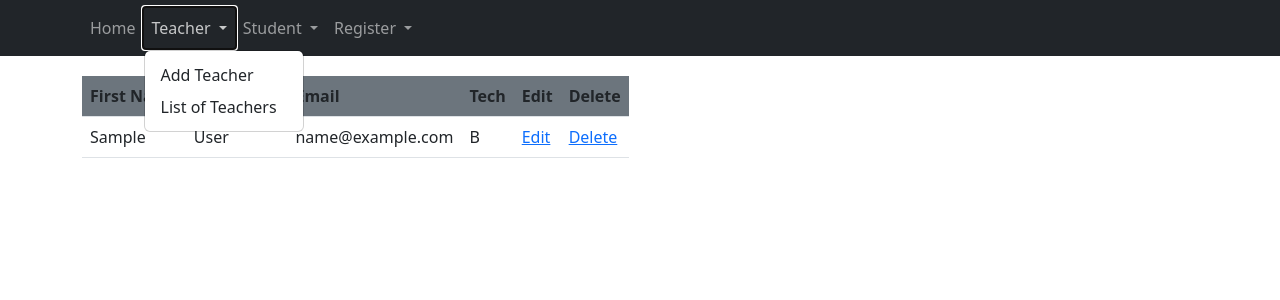
After one commit to I-Behdar/Teaching-Platform, a Django app: page /students/ in a window 1280 px wide, after a click on "Teacher". The commit adds this page. Shown: the top 300 px of the page. Run offline with Django 4.2, Linux system fonts and the light colour scheme; tables that the repository leaves empty hold one stand-in row (values such as "Sample post"); some libraries are stand-ins or nearby versions.

Commit message:
Add some more features

```diff
--- a/templates/navbar.html
+++ b/templates/navbar.html
@@ -25,11 +25,34 @@
                 <li class="nav-item active">
                     <a href="{% url 'home_temp' %}" class="nav-link">Home</a>
                 </li>
-                <li class="nav-item active">
-                    <a href="{% url 'teachers_temp' %}" class="nav-link">Teachers</a>
+                <li class="nav-item active dropdown">
+                    <a href="#" class="nav-link dropdown-toggle"
+                       id="navbarDropdown"
+                       role="button"
+                       data-bs-toggle="dropdown"
+                       aria-expanded="false"
+                    >
+                        Teacher
+                    </a>
+                    <ul class="dropdown-menu"
+                        aria-labelledby="navbarDropdown">
+                        <li><a href="{% url 'teachers_add' %}" class="dropdown-item">Add Teacher</a></li>
+                        <li><a href="{% url 'teachers_list' %}" class="dropdown-item">List of Teachers</a></li>
+                    </ul>
                 </li>
-                <li class="nav-item active">
-                    <a href="{% url 'teachers_temp' %}" class="nav-link">Students</a>
+                <li class="nav-item active dropdown">
+                    <a href="#" class="nav-link dropdown-toggle"
+                       id="navbarDropdown"
+                       role="button"
+                       data-bs-toggle="dropdown"
+                       aria-expanded="false"
+                    >
+                        Student
+                    </a>
+                    <ul class="dropdown-menu"
+                        aria-labelledby="navbarDropdown">
+                        <li><a href="{% url 'students_list' %}" class="dropdown-item">List of Stdents</a></li>
+                    </ul>
                 </li>
                 <li class="nav-item active dropdown">
                     <a href="#" class="nav-link dropdown-toggle"
@@ -42,8 +65,8 @@
                     </a>
                     <ul class="dropdown-menu"
                         aria-labelledby="navbarDropdown">
-                        <li><a href="#" class="dropdown-item">xxx</a></li>
-                        <li><a href="#" class="dropdown-item">xxx</a></li>
+                        <li><a href="#" class="dropdown-item">Sign up</a></li>
+                        <li><a href="#" class="dropdown-item">Sign in</a></li>
                     </ul>
                 </li>
             </ul>
--- a/users/models.py
+++ b/users/models.py
@@ -13,6 +13,7 @@ class Student(models.Model):
     first_name = models.CharField(max_length=128)
     last_name = models.CharField(max_length=128)
     date_joined = models.DateField()
+    email = models.EmailField(max_length=256)
     lesson_type = models.CharField(max_length=1, choices=LESSON_TYPE)
 
     def __str__(self):
@@ -23,6 +24,7 @@ class Teacher(models.Model):
     first_name = models.CharField(max_length=128)
     last_name = models.CharField(max_length=128)
     specialization = models.CharField(max_length=128)
+    email = models.EmailField(max_length=256)
     student = models.ManyToManyField(Student)
 
     def __str__(self):
--- /dev/null
+++ b/users/templates/users/students.html
@@ -0,0 +1,34 @@
+{% extends 'main.html' %}
+
+{% block content %}
+
+    <div class="container">
+        <div class="h-100 d-flex" style="padding-top: 20px;">
+            <div>
+                <table class="table">
+                    <tr class="bg-secondary">
+                        <th scope="col">First Name</th>
+                        <th scope="col">Last Name</th>
+                        <th scope="col">Email</th>
+                        <th scope="col">Tech</th>
+                        <th scope="col">Edit</th>
+                        <th scope="col">Delete</th>
+                    </tr>
+                    <tbody>
+                    {% for student in students %}
+                        <tr>
+                            <td>{{ student.first_name }}</td>
+                            <td>{{ student.last_name }}</td>
+                            <td>{{ student.email }}</td>
+                            <td>{{ student.lesson_type }}</td>
+                            <td><a href="#">Edit</a></td>
+                            <td><a href="{% url 'students_del' student.id %}">Delete</a></td>
+                        </tr>
+                    {% endfor %}
+                    </tbody>
+                </table>
+            </div>
+        </div>
+    </div>
+
+{% endblock %}
--- a/users/templates/users/teachers.html
+++ b/users/templates/users/teachers.html
@@ -10,6 +10,7 @@
                         <th scope="col">First Name</th>
                         <th scope="col">Last Name</th>
                         <th scope="col">Specialization</th>
+                        <th scope="col">Delete</th>
                         <th scope="col">Availability</th>
                     </tr>
                     <tbody>
@@ -18,6 +19,9 @@
                             <td>{{ teacher.first_name }}</td>
                             <td>{{ teacher.last_name }}</td>
                             <td>{{ teacher.specialization }}</td>
+                            <td>
+                                <a href="{% url 'teachers_del' teacher.id %}">Delete</a>
+                            </td>
                             <td>
                                 <a href="{% url 'availability' teacher.id %}">Available Times</a>
                             </td>
--- a/users/urls.py
+++ b/users/urls.py
@@ -1,8 +1,12 @@
 from django.urls import path
 
-from users.views import HomeView, TeachersView
+from users.views import HomeView, TeachersView, AddTeachersView, StudentsView, DeleteStudentView, DeleteTeacherView
 
 urlpatterns = [
     path("", HomeView.as_view(), name='home_temp'),
-    path("teachers/", TeachersView.as_view(), name='teachers_temp'),
+    path("teachers/", TeachersView.as_view(), name='teachers_list'),
+    path("add_teachers/", AddTeachersView.as_view(), name='teachers_add'),
+    path("students/", StudentsView.as_view(), name='students_list'),
+    path("students_del/<int:student_id>", DeleteStudentView.as_view(), name='students_del'),
+    path("teachers_del/<int:teacher_id>", DeleteTeacherView.as_view(), name='teachers_del'),
 ]
--- a/users/views.py
+++ b/users/views.py
@@ -1,7 +1,7 @@
-from django.shortcuts import render
+from django.shortcuts import render, redirect
 from django.views import View
 
-from users.models import Teacher
+from users.models import Teacher, Student
 
 
 class HomeView(View):
@@ -15,3 +15,54 @@ class TeachersView(View):
         teachers = Teacher.objects.all()
         context = {'teachers': teachers}
         return render(request, "users/teachers.html", context)
+
+
+class AddTeachersView(View):
+    def get(self, request):
+        context = {}
+        return render(request, "users/add_teachers.html", context)
+
+    def post(self, request):
+        first_name = request.POST.get("first_name")
+        last_name = request.POST.get("last_name")
+        email = request.POST.get("email")
+
+        Teacher.objects.create(first_name=first_name, last_name=last_name, email=email)
+
+        return redirect('teachers_list')
+
+
+class DeleteTeacherView(View):
+    def get(self, request, teacher_id):
+        teacher = Teacher.objects.get(id=teacher_id)
+        teacher.delete()
+        return redirect('teachers_list')
+
+
+class StudentsView(View):
+    def get(self, request):
+        students = Student.objects.all()
+        context = {'students': students}
+        return render(request, "users/students.html", context)
+
+
+class DeleteStudentView(View):
+    def get(self, request, student_id):
+        student = Student.objects.get(id=student_id)
+        student.delete()
+        return redirect('students_list')
+
+#
+# class DeleteTeachersView(View):
+#     def get(self, request):
+#         context = {}
+#         return render(request, "users/add_students.html", context)
+#
+#     def post(self, request):
+#         first_name = request.POST.get("first_name")
+#         last_name = request.POST.get("last_name")
+#         email = request.POST.get("email")
+#
+#         Teacher.objects.create(first_name=first_name, last_name=last_name, email=email)
+#
+#         return redirect('teachers_temp')
```
Also changed, not shown: users/templates/users/add_teachers.html (added, +29 -0 lines), schedules/migrations/0001_initial.py, schedules/migrations/0002_remove_schedule_teacher_schedule_teacher.py (deleted), users/migrations/0001_initial.py, users/migrations/0002_teacher_schedule.py (deleted), users/migrations/0003_remove_teacher_schedule.py (deleted).
